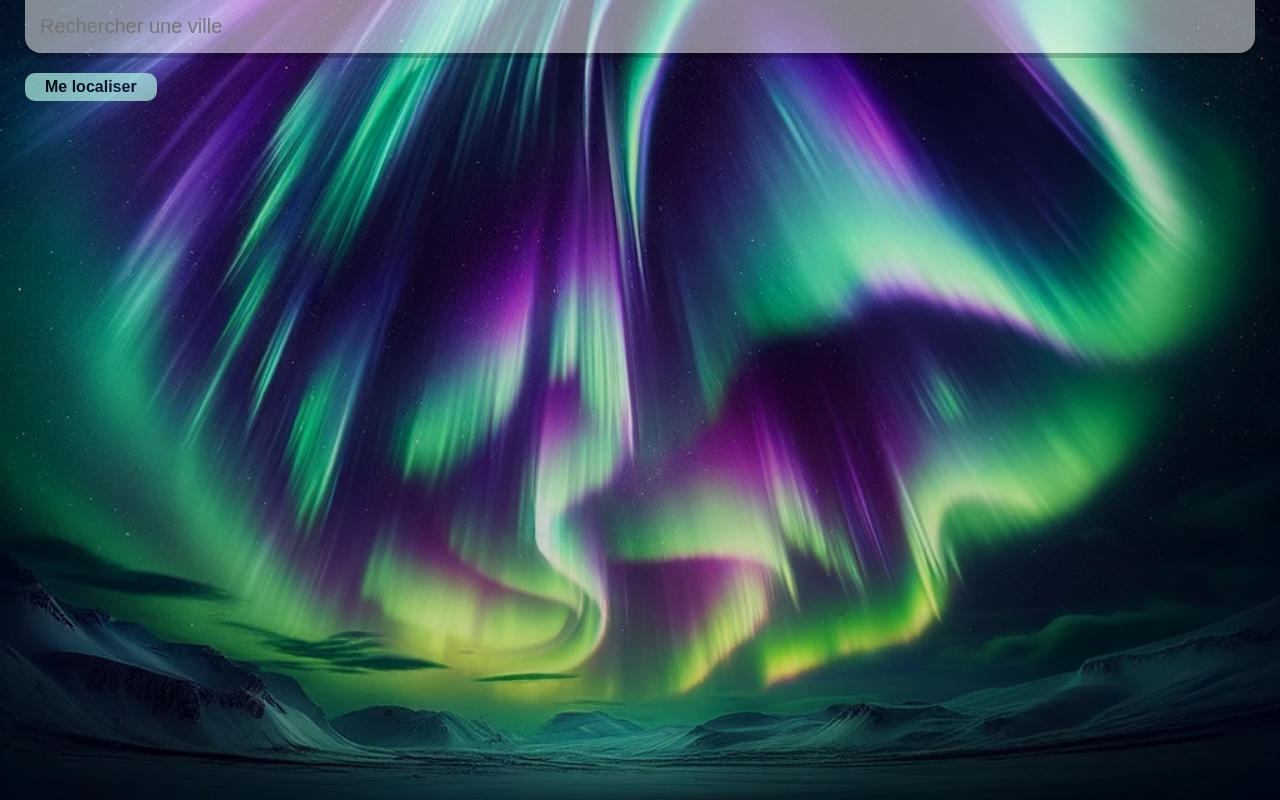
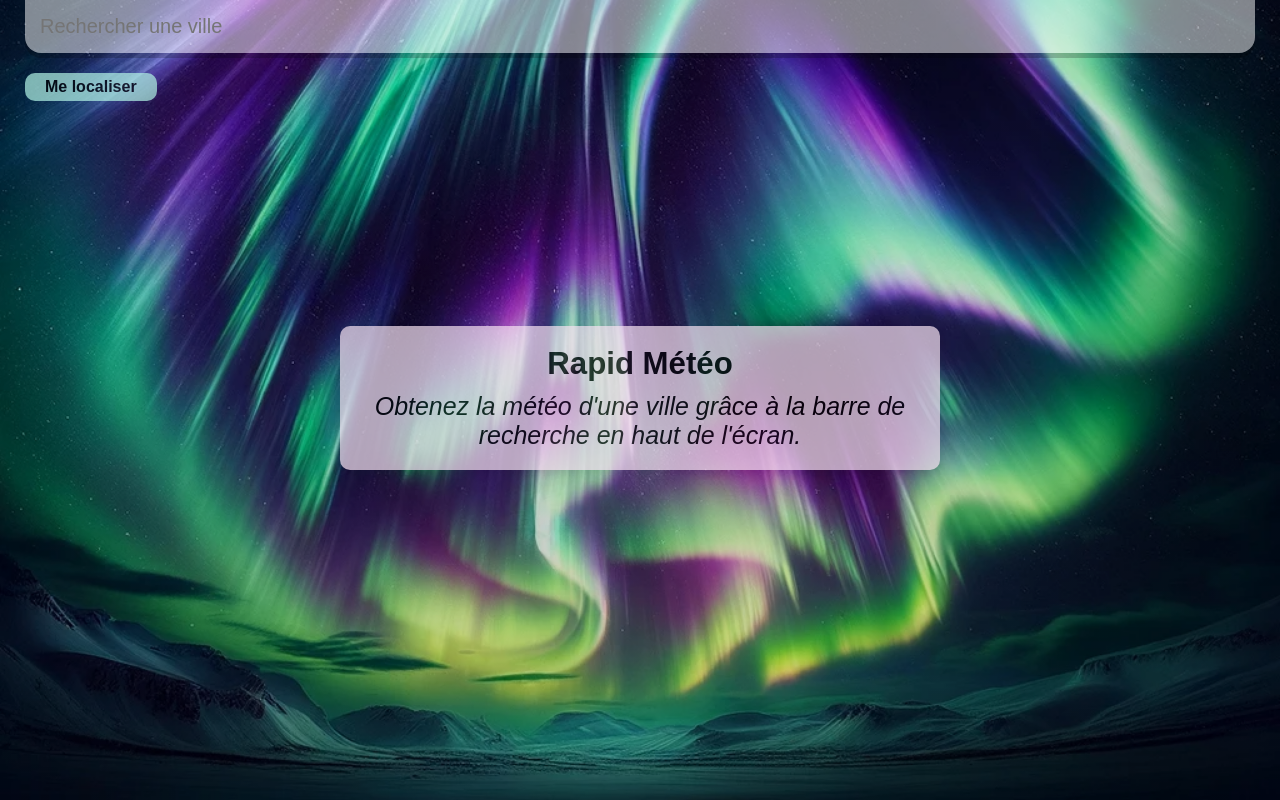
Before and after one commit to Matman777/meteo, a React (Create React App) app: page / in a window 1280 px wide. Built offline with nearby package versions, Linux system fonts and the light colour scheme; no server answers.

Commit message:
message d'accueil Ok

```diff
--- a/src/App.js
+++ b/src/App.js
@@ -1,7 +1,7 @@
 import React, { useState, useEffect } from "react";
 import './index.css';
-
 import { getLocation } from "./geoLoc";
+import Card from "./Card";
 
 
 // API call for the list of towns/countries
@@ -62,7 +62,7 @@ function App() {
   useEffect(() => {
     if (typeof weather.weather !== "undefined") {
       // Supprime toutes les classes de condition météorologique existantes
-      document.body.classList.remove("clouds", "rain", "thunderstorm", "clear", "mist", "snow");
+      document.body.classList.remove("clouds", "rain", "thunderstorm", "clear", "mist", "snow", "fog", "haze");
 
       // Ajoute la nouvelle classe basée sur la condition météorologique actuelle
       document.body.classList.add(weather.weather[0].main.toLowerCase());
@@ -70,15 +70,25 @@ function App() {
   }, [weather]);
 
 
-
+  const [errorMsg, setErrorMsg] = useState('');
 
   function search(evt) {
     if (evt.key === "Enter") {
       fetch(`${api.base}?q=${query.trim()}&units=metric&APPID=${api.key}`)
         .then(res => res.json())
         .then(result => {
-          setWeather(result);
+          if (result.cod === "404") { // Vérifiez le code de réponse de l'API
+            setErrorMsg("Aucune ville n'a été trouvée..");
+            setWeather({});
+          } else {
+            setWeather(result);
+            setErrorMsg(''); // Réinitialisez le message d'erreur si une ville est trouvée
+          }
           setQuery('');
+        })
+        .catch(error => {
+          // Gérer les erreurs de requête ici
+          setErrorMsg("Erreur lors de la recherche de la ville");
         });
     }
   }
@@ -105,7 +115,7 @@ function App() {
   const toggleGeoLocation = () => {
     if (!isGeoLocationActive) {
       // Si la géolocalisation n'est pas active, activez-la et obtenez la position
-      getLocation(setLocation, setLocationError, setWeather, api);
+      getLocation(setLocation, setLocationError, setWeather, setErrorMsg, api);
     } else {
       // Si la géolocalisation est active, désactivez-la
       setLocation({ latitude: null, longitude: null });
@@ -118,9 +128,12 @@ function App() {
 
 
 
+  const isWeatherEmpty = !weather.main;
+  return (
 
-  return (
     <div className={`app ${(!weather.main || typeof weather.main === "undefined") ? 'base' : ''}`}>
+
+
       <main>
         <div className="search-box">
           <input
@@ -135,8 +148,18 @@ function App() {
           <button onClick={toggleGeoLocation}>
           {isGeoLocationActive ? "Arrêter la géo-localisation" : "Me localiser"}
         </button>
+        </div>
 
-        </div>
+
+        {errorMsg && <p className="error-message">{errorMsg}</p>}
+        {isWeatherEmpty && (
+        <div className="centered-container">
+        <Card
+          title="Rapid Météo"
+          description="Obtenez la météo d'une ville grâce à la barre de recherche en haut de l'écran."
+        />
+      </div>
+      )}
         {(typeof weather.main != "undefined") ? (
         <div>
           <div className="location-box">
--- /dev/null
+++ b/src/Card.css
@@ -0,0 +1,34 @@
+.centered-container {
+    display: flex;
+    justify-content: center;
+    align-items: center;
+    width: 100%;
+    font-size: 1.3em;
+
+
+  }
+
+
+.card {
+    background-color: rgb(246, 226, 242);
+    padding: 20px;
+    border-radius: 10px;
+    box-shadow: 0 4px 8px rgba(0, 0, 0, 0.1);
+    text-align: center;
+    margin: 20px;
+    max-width: 600px;
+    margin-top: 150px;
+    opacity: 0.7;
+  }
+
+  .card h2 {
+    margin-bottom: 10px;
+    color: black;
+    font-size: 1.5em;
+  }
+
+  .card p {
+    color: black;
+    font-size: 1.2em;
+    font-style: italic;
+  }
--- /dev/null
+++ b/src/Card.js
@@ -0,0 +1,13 @@
+import React from 'react';
+import './Card.css';
+
+const Card = ({ title, description }) => {
+  return (
+    <div className="card">
+      <h2>{title}</h2>
+      <p>{description}</p>
+    </div>
+  );
+};
+
+export default Card;
--- a/src/geoLoc.js
+++ b/src/geoLoc.js
@@ -1,4 +1,4 @@
-export const getLocation = (setLocation, setError, setWeather, api) => {
+export const getLocation = (setLocation, setError, setWeather, setErrorMsg, api) => {
   if (!navigator.geolocation) {
     setError('Geolocation is not supported by your browser');
   } else {
@@ -11,7 +11,13 @@ export const getLocation = (setLocation, setError, setWeather, api) => {
         fetch(`${api.base}?lat=${position.coords.latitude}&lon=${position.coords.longitude}&units=metric&APPID=${api.key}`)
           .then(res => res.json())
           .then(result => {
-            setWeather(result);
+            if (result.cod === "404") {
+              setErrorMsg("Aucune ville trouvée");
+              setWeather({});
+            } else {
+              setWeather(result);
+              setErrorMsg(''); // Réinitialiser le message d'erreur
+            }
           });
       },
       () => {
--- a/src/index.css
+++ b/src/index.css
@@ -24,6 +24,7 @@ main {
 .search-box {
   width: 100%;
   margin: 0 0 75px;
+  z-index: 2;
 }
 
 .search-box .search-bar {
@@ -34,7 +35,6 @@ main {
   background: none;
   border: none;
   outline: none;
-
   background-color: rgba(255, 255, 255, 0.5);
 
   border-radius: 0px 0px 16px 16px ;
@@ -49,6 +49,14 @@ main {
 
 .search-box .search-bar:focus {
   background-color: rgba(255, 255, 255, 0.75);
+}
+
+
+.error-message {
+  color: white;
+  text-align: center;
+  font-size: 1.5em;
+  font-weight: bold;
 }
 
 .location-box .location {
```
